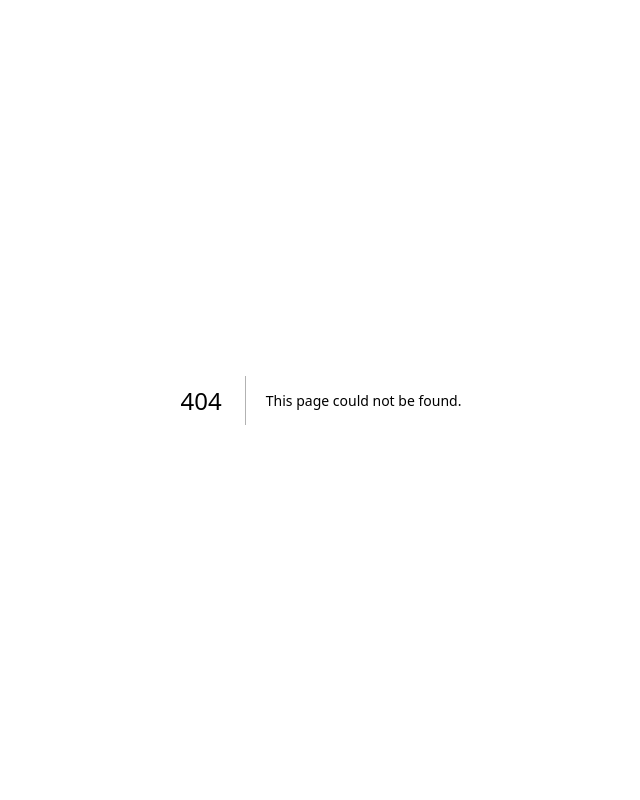
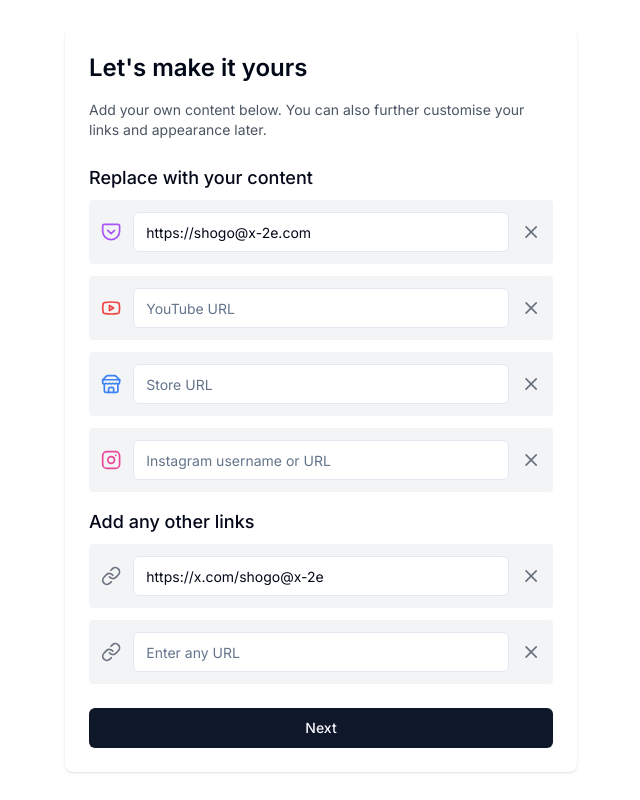
Before and after one commit to SomaTakata/ngin-link, a Next.js app: page /register/content in a window 1280 px wide. Before the commit this address had no page. Shown: the whole page, without its empty margins (319-959 px from the left). Built offline with nearby package versions, Linux system fonts and the light colour scheme.

Commit message:
v0 のページを追加

```diff
--- /dev/null
+++ b/app/(platform)/register/content/page.tsx
@@ -0,0 +1,183 @@
+import { Input } from "@/components/ui/input"
+import { Button } from "@/components/ui/button"
+
+export default function Component() {
+  return (
+    <div className="max-w-lg mx-auto p-6 bg-white rounded-lg shadow">
+      <h2 className="text-2xl font-semibold mb-4">Let&apos;s make it yours</h2>
+      <p className="text-sm text-gray-600 mb-6">
+        Add your own content below. You can also further customise your links and appearance later.
+      </p>
+      <div className="mb-4">
+        <h3 className="text-lg font-medium mb-2">Replace with your content</h3>
+        <div className="space-y-3">
+          <div className="flex items-center justify-between p-3 bg-gray-100 rounded">
+            <PocketIcon className="text-purple-500" />
+            <Input className="flex-grow mx-3" defaultValue="https://shogo@x-2e.com" placeholder="Portfolio URL" />
+            <XIcon className="text-gray-500" />
+          </div>
+          <div className="flex items-center justify-between p-3 bg-gray-100 rounded">
+            <YoutubeIcon className="text-red-500" />
+            <Input className="flex-grow mx-3" placeholder="YouTube URL" />
+            <XIcon className="text-gray-500" />
+          </div>
+          <div className="flex items-center justify-between p-3 bg-gray-100 rounded">
+            <StoreIcon className="text-blue-500" />
+            <Input className="flex-grow mx-3" placeholder="Store URL" />
+            <XIcon className="text-gray-500" />
+          </div>
+          <div className="flex items-center justify-between p-3 bg-gray-100 rounded">
+            <InstagramIcon className="text-pink-500" />
+            <Input className="flex-grow mx-3" placeholder="Instagram username or URL" />
+            <XIcon className="text-gray-500" />
+          </div>
+        </div>
+      </div>
+      <div className="mb-6">
+        <h3 className="text-lg font-medium mb-2">Add any other links</h3>
+        <div className="space-y-3">
+          <div className="flex items-center justify-between p-3 bg-gray-100 rounded">
+            <LinkIcon className="text-gray-500" />
+            <Input className="flex-grow mx-3" defaultValue="https://x.com/shogo@x-2e" placeholder="x.com" />
+            <XIcon className="text-gray-500" />
+          </div>
+          <div className="flex items-center justify-between p-3 bg-gray-100 rounded">
+            <LinkIcon className="text-gray-500" />
+            <Input className="flex-grow mx-3" placeholder="Enter any URL" />
+            <XIcon className="text-gray-500" />
+          </div>
+        </div>
+      </div>
+      <Button className="w-full">Next</Button>
+    </div>
+  )
+}
+
+function InstagramIcon(props) {
+  return (
+    <svg
+      {...props}
+      xmlns="http://www.w3.org/2000/svg"
+      width="24"
+      height="24"
+      viewBox="0 0 24 24"
+      fill="none"
+      stroke="currentColor"
+      strokeWidth="2"
+      strokeLinecap="round"
+      strokeLinejoin="round"
+    >
+      <rect width="20" height="20" x="2" y="2" rx="5" ry="5" />
+      <path d="M16 11.37A4 4 0 1 1 12.63 8 4 4 0 0 1 16 11.37z" />
+      <line x1="17.5" x2="17.51" y1="6.5" y2="6.5" />
+    </svg>
+  )
+}
+
+
+function LinkIcon(props) {
+  return (
+    <svg
+      {...props}
+      xmlns="http://www.w3.org/2000/svg"
+      width="24"
+      height="24"
+      viewBox="0 0 24 24"
+      fill="none"
+      stroke="currentColor"
+      strokeWidth="2"
+      strokeLinecap="round"
+      strokeLinejoin="round"
+    >
+      <path d="M10 13a5 5 0 0 0 7.54.54l3-3a5 5 0 0 0-7.07-7.07l-1.72 1.71" />
+      <path d="M14 11a5 5 0 0 0-7.54-.54l-3 3a5 5 0 0 0 7.07 7.07l1.71-1.71" />
+    </svg>
+  )
+}
+
+
+function PocketIcon(props) {
+  return (
+    <svg
+      {...props}
+      xmlns="http://www.w3.org/2000/svg"
+      width="24"
+      height="24"
+      viewBox="0 0 24 24"
+      fill="none"
+      stroke="currentColor"
+      strokeWidth="2"
+      strokeLinecap="round"
+      strokeLinejoin="round"
+    >
+      <path d="M4 3h16a2 2 0 0 1 2 2v6a10 10 0 0 1-10 10A10 10 0 0 1 2 11V5a2 2 0 0 1 2-2z" />
+      <polyline points="8 10 12 14 16 10" />
+    </svg>
+  )
+}
+
+
+function StoreIcon(props) {
+  return (
+    <svg
+      {...props}
+      xmlns="http://www.w3.org/2000/svg"
+      width="24"
+      height="24"
+      viewBox="0 0 24 24"
+      fill="none"
+      stroke="currentColor"
+      strokeWidth="2"
+      strokeLinecap="round"
+      strokeLinejoin="round"
+    >
+      <path d="m2 7 4.41-4.41A2 2 0 0 1 7.83 2h8.34a2 2 0 0 1 1.42.59L22 7" />
+      <path d="M4 12v8a2 2 0 0 0 2 2h12a2 2 0 0 0 2-2v-8" />
+      <path d="M15 22v-4a2 2 0 0 0-2-2h-2a2 2 0 0 0-2 2v4" />
+      <path d="M2 7h20" />
+      <path d="M22 7v3a2 2 0 0 1-2 2v0a2.7 2.7 0 0 1-1.59-.63.7.7 0 0 0-.82 0A2.7 2.7 0 0 1 16 12a2.7 2.7 0 0 1-1.59-.63.7.7 0 0 0-.82 0A2.7 2.7 0 0 1 12 12a2.7 2.7 0 0 1-1.59-.63.7.7 0 0 0-.82 0A2.7 2.7 0 0 1 8 12a2.7 2.7 0 0 1-1.59-.63.7.7 0 0 0-.82 0A2.7 2.7 0 0 1 4 12v0a2 2 0 0 1-2-2V7" />
+    </svg>
+  )
+}
+
+
+function XIcon(props) {
+  return (
+    <svg
+      {...props}
+      xmlns="http://www.w3.org/2000/svg"
+      width="24"
+      height="24"
+      viewBox="0 0 24 24"
+      fill="none"
+      stroke="currentColor"
+      strokeWidth="2"
+      strokeLinecap="round"
+      strokeLinejoin="round"
+    >
+      <path d="M18 6 6 18" />
+      <path d="m6 6 12 12" />
+    </svg>
+  )
+}
+
+
+function YoutubeIcon(props) {
+  return (
+    <svg
+      {...props}
+      xmlns="http://www.w3.org/2000/svg"
+      width="24"
+      height="24"
+      viewBox="0 0 24 24"
+      fill="none"
+      stroke="currentColor"
+      strokeWidth="2"
+      strokeLinecap="round"
+      strokeLinejoin="round"
+    >
+      <path d="M2.5 17a24.12 24.12 0 0 1 0-10 2 2 0 0 1 1.4-1.4 49.56 49.56 0 0 1 16.2 0A2 2 0 0 1 21.5 7a24.12 24.12 0 0 1 0 10 2 2 0 0 1-1.4 1.4 49.55 49.55 0 0 1-16.2 0A2 2 0 0 1 2.5 17" />
+      <path d="m10 15 5-3-5-3z" />
+    </svg>
+  )
+}
--- /dev/null
+++ b/app/(platform)/register/your-information/page.tsx
@@ -0,0 +1,49 @@
+import { Input } from "@/components/ui/input"
+import { Badge } from "@/components/ui/badge"
+import { Button } from "@/components/ui/button"
+import Link from "next/link"
+
+const Content = () => {
+  return (
+    <div className="max-w-2xl mx-auto my-10 p-6 bg-white">
+      <h1 className="text-3xl font-bold mb-2">Tell us about yourself</h1>
+      <p className="text-gray-500 text-xs mb-4">NginLink をあなたの好みにカスタマイズします</p>
+      <form>
+        <div className="mb-6">
+          <label className="block mb-2 text-sm font-medium text-gray-900" htmlFor="name">
+            名前
+          </label>
+          <Input id="name" placeholder="山田 太郎" />
+        </div>
+        <div className="mb-6">
+          <label className="block mb-2 text-sm font-medium text-gray-900" htmlFor="occupation">
+            学校名
+          </label>
+          <Input id="occupation" placeholder="◯◯大学" />
+        </div>
+        <div className="mb-6">
+          <label className="block mb-2 text-sm font-medium text-gray-900">プログラミング言語 (3つまで選択)</label>
+          <div className="flex flex-wrap gap-2">
+            <Badge variant="secondary">Java</Badge>
+            <Badge variant="secondary">Python</Badge>
+            <Badge variant="secondary">JavaScript</Badge>
+          </div>
+        </div>
+        <div className="mb-6">
+          <label className="block mb-2 text-sm font-medium text-gray-900">
+            現在の業種もしくはなりたい職種 (1つ選択)
+          </label>
+          <div className="flex flex-wrap gap-2">
+            <Badge variant="secondary">フロントエンド</Badge>
+            <Badge variant="secondary">バックエンド</Badge>
+            <Badge variant="secondary">インフラ</Badge>
+            <Badge variant="secondary">DevOps</Badge>
+          </div>
+        </div>
+        <Button asChild className="w-full"><Link href="/register/content">登録</Link></Button>
+      </form>
+    </div>
+  )
+}
+
+export default Content;
--- /dev/null
+++ b/app/(platform)/welcome/_components/form-nginlink-id.tsx
@@ -0,0 +1,28 @@
+"use client";
+
+import { Button } from "@/components/ui/button"
+
+const FormNginLinkId = () => {
+
+  return (
+    <form>
+      <div className="mt-8 w-full max-w-md">
+        <div className="flex items-center rounded-md border border-gray-300 bg-white px-3 py-2">
+          <span className="text-gray-500">nginlink.com /</span>
+          <input
+            className="ml-1 flex-1 border-none bg-transparent text-gray-900 focus:ring-0"
+            placeholder="username"
+            type="text"
+          />
+        </div>
+        <p className="mt-2 text-xs text-gray-500 text-center">
+          続ける場合は、LinkTree の 利用規約に同意したものとみなされます。
+        </p>
+      </div>
+      <Button className="mt-4 w-full max-w-md rounded-full bg-[#5c4ac7] py-3 text-white">Continue
+      </Button>
+    </form>
+  );
+}
+
+export default FormNginLinkId;
--- /dev/null
+++ b/app/(platform)/welcome/page.tsx
@@ -0,0 +1,25 @@
+import Link from "next/link"
+import FormNginLinkId from "./_components/form-nginlink-id";
+
+const Welcome = () => {
+
+  return (
+    <div className="flex min-h-screen flex-col items-center justify-center bg-white px-4 py-8">
+      <div className="text-center">
+        <h1 className="text-4xl font-bold">NginLink へようこそ！</h1>
+        <p className="mt-2 text-sm text-gray-600">URL に使うユーザ名を入力してください</p>
+      </div>
+
+      <FormNginLinkId />
+
+      <p className="mt-6 text-sm">
+        すでにアカウントをお持ちですか？
+        <Link className="text-[#5c4ac7]" href="#">
+          ログインする
+        </Link>
+      </p>
+    </div>
+  )
+}
+
+export default Welcome;
```
